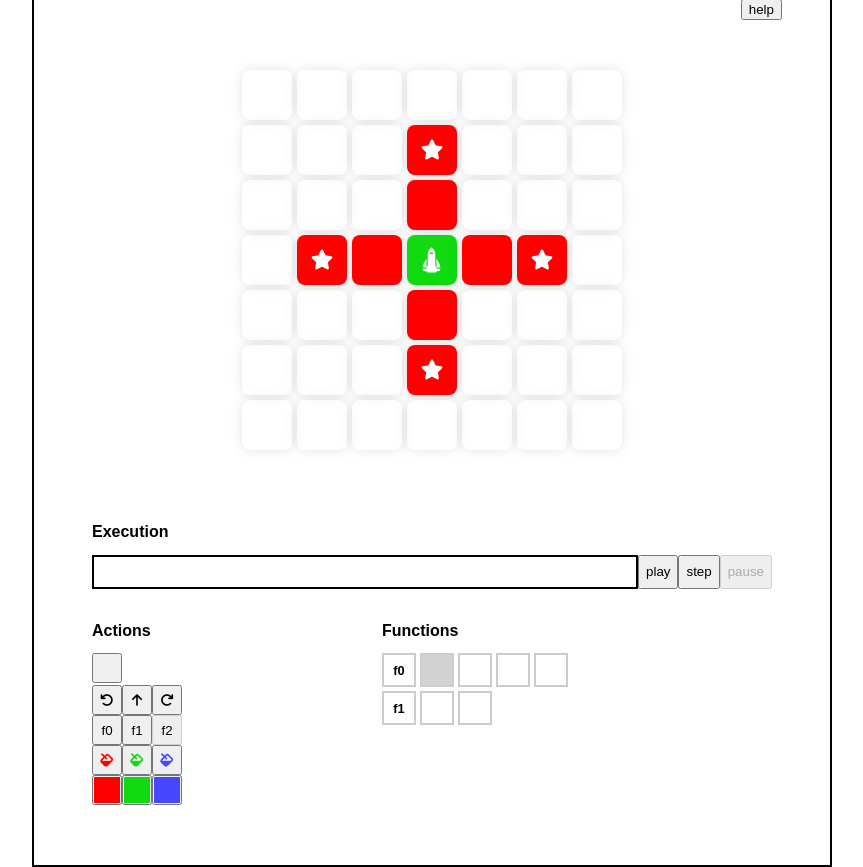
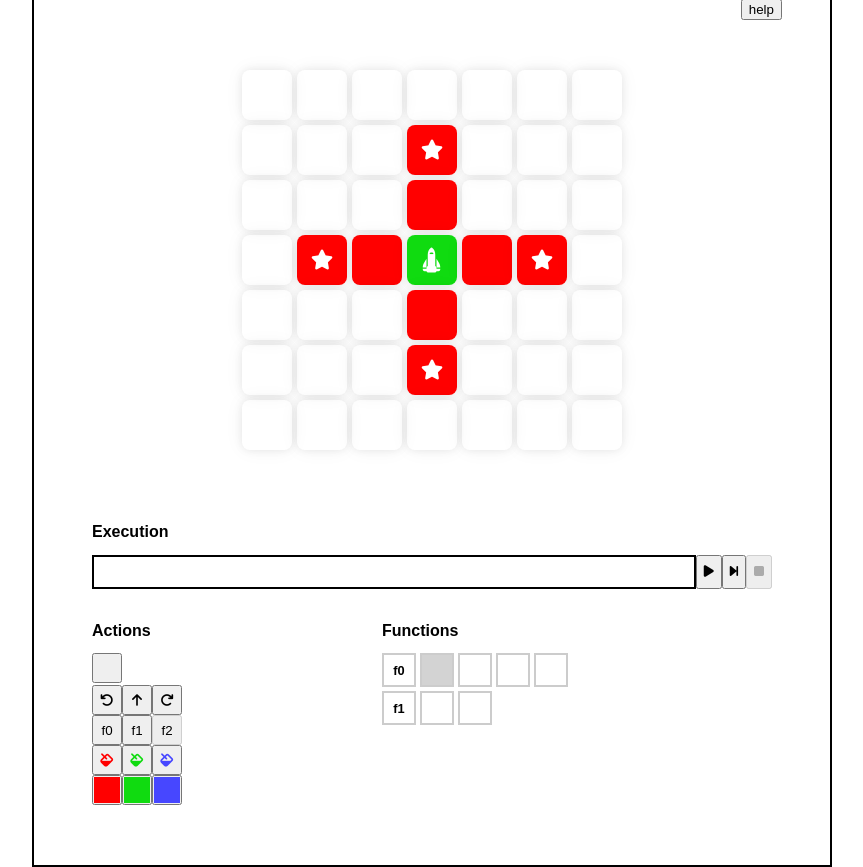
Before and after one commit to daniellionel01/logic-game, a Vue app: page / in a window 1280 px wide. Shown: the whole page, without its empty margins (216-1079 px from the left). Built offline with nearby package versions, Linux system fonts and the light colour scheme.

Commit message:
substitute button labels for controls

```diff
--- a/src/components/ExecutionBar.vue
+++ b/src/components/ExecutionBar.vue
@@ -7,9 +7,15 @@
           <ActionSymbol :instructionType="instruction.type" :payload="instruction.payload" :color="instruction.color" />
         </div>
       </div>
-      <button @click="play" :disabled="currentStep > 0 || lost">play</button>
-      <button @click="step" :disabled="playing || lost || won">step</button>
-      <button @click="stop" :disabled="currentStep === 0">pause</button>
+      <button @click="play" :disabled="currentStep > 0 || lost">
+        <i class="fas fa-play"></i>
+      </button>
+      <button @click="step" :disabled="playing || lost || won">
+        <i class="fas fa-step-forward"></i>
+      </button>
+      <button @click="stop" :disabled="currentStep === 0">
+        <i class="fas fa-stop"></i>
+      </button>
     </div>
   </div>
 </template>
```
